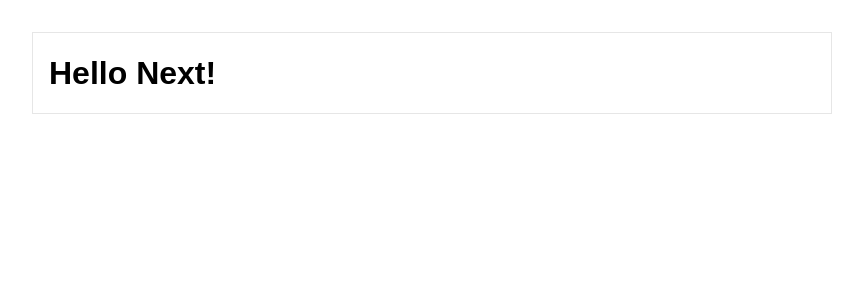
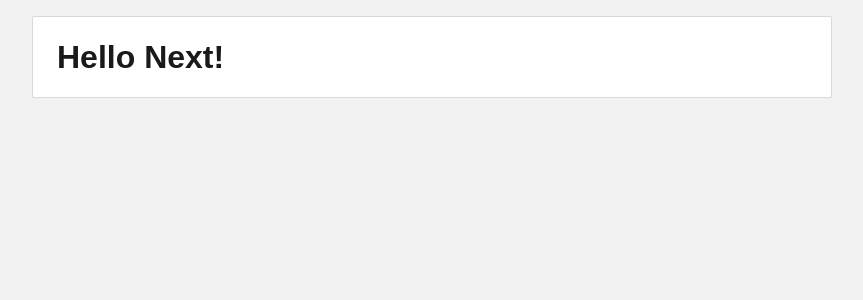
Before and after one commit to joy-of-react/hello-next, a Next.js app: page / in a window 1280 px wide. Shown: the top 300 px of the page, without its empty margins (208-1071 px from the left). Built offline with nearby package versions, Linux system fonts and the light colour scheme.

Commit message:
Tweak styles

```diff
--- a/src/app/styles.css
+++ b/src/app/styles.css
@@ -48,11 +48,30 @@ h6 {
 
 /* Minimal styles */
 body {
+  display: flex;
+  flex-direction: column;
+  justify-content: flex-start;
+  padding: 16px;
+  min-height: 100%;
   font-family: sans-serif;
+  background: hsl(0deg 0% 95%);
+  color: hsl(0deg 0% 10%);
 }
 main {
+  width: 100%;
   max-width: 800px;
-  padding: 16px;
-  margin: 32px auto;
-  border: 1px solid hsl(0deg 0% 50% / 0.2);
+  padding: 16px 24px;
+  margin: 0px auto;
+  border: 1px solid hsl(0deg 0% 50% / 0.3);
+  border-radius: 2px;
+  background: white;
 }
+footer {
+  width: 100%;
+  margin-top: auto;
+  font-size: 0.875rem;
+  color: hsl(0deg 0% 30%);
+  text-align: center;
+  padding: 32px 0px;
+  border-top: 1px dashed hsl(0deg 0% 80%);
+}
```
